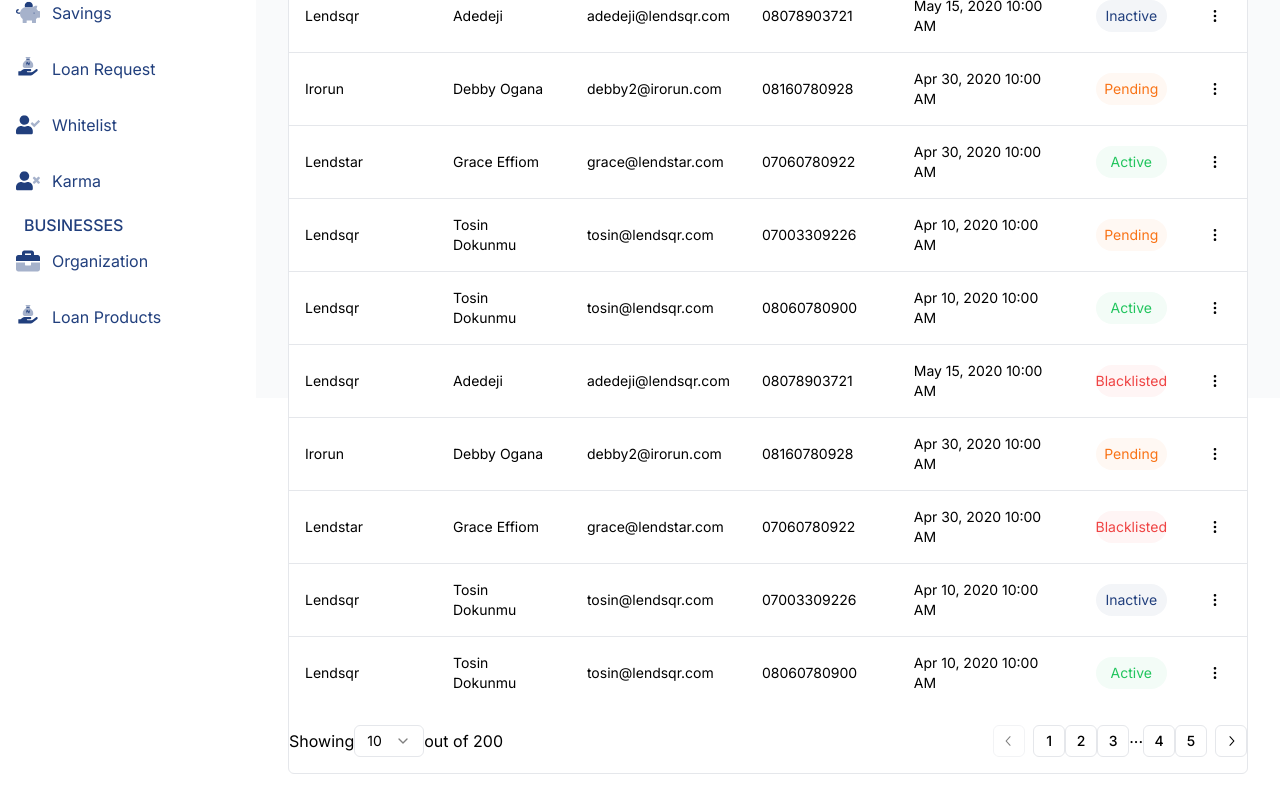
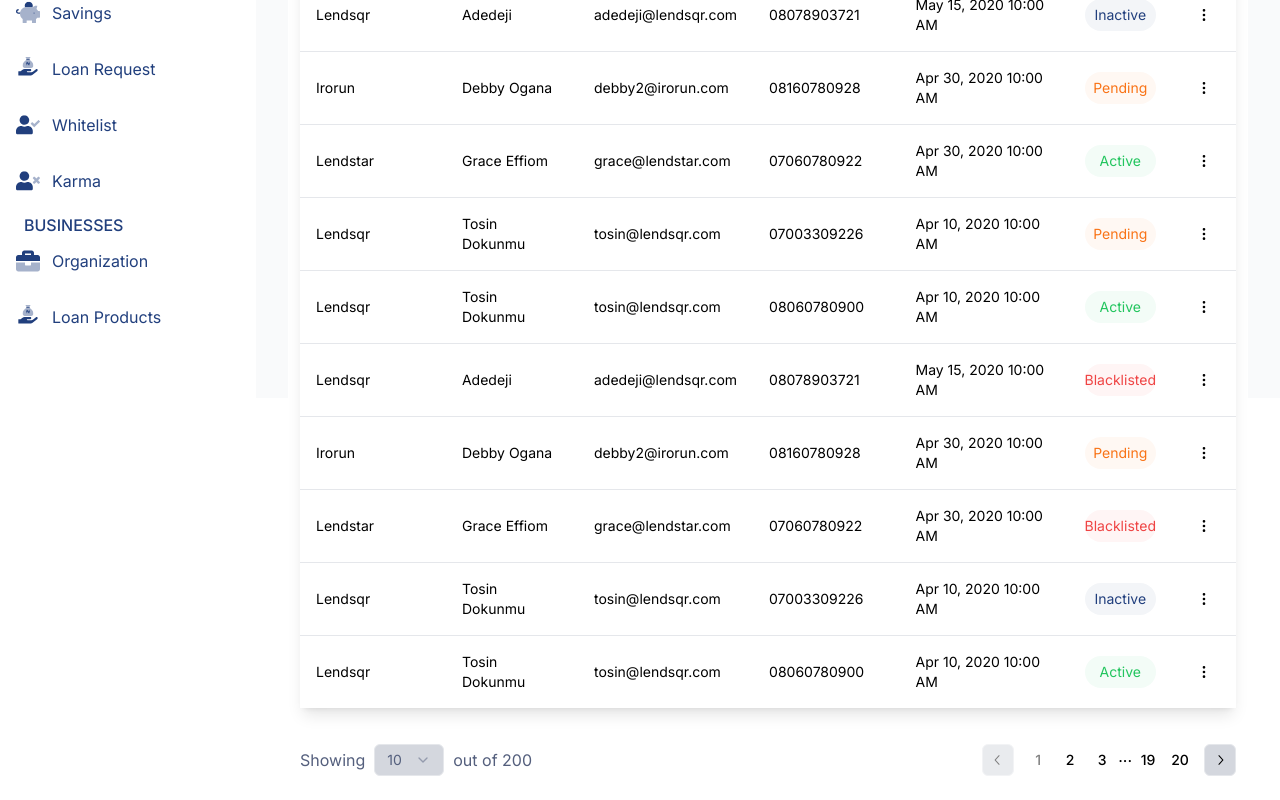
Before and after one commit to maytheu/lendsqr-fe-test, a Next.js app: page / in a window 1280 px wide. Shown: the part 442-1242 px from the top of the page. Before the commit the page ends 1216 px from the top, so only its background shows below. Built offline with nearby package versions, Linux system fonts and the light colour scheme.

Commit message:
implement pagination style

```diff
--- a/components/TableComp.tsx
+++ b/components/TableComp.tsx
@@ -58,7 +58,6 @@
 interface DataTableProps<TData, TValue> {
   columns: ColumnDef<TData, TValue>[];
   data: TData[];
-  filter?: TData;
 }
 
 /**
@@ -69,8 +68,7 @@
 export const TableComp = ({
   columns,
   data,
-  filter = {},
-}: DataTableProps<TData, TValue>) => {
+}: DataTableProps<TableData, TValue>) => {
   const [sorting, setSorting] = useState<SortingState>([]);
   const [columnFilters, setColumnFilters] = useState<ColumnFiltersState>([]);
   const table = useReactTable({
@@ -92,8 +90,9 @@
   });
   // table.getColumn("email")?.setFilterValue(event.target.value)
   return (
-    <div className="rounded-md border">
-      <Table>
+    <div className="px-3 mb-5">
+      <div className="mb-3 shadow-lg">
+        <Table className="bg-white shadow-lg">
           <TableHeader>
             {table.getHeaderGroups().map((headerGroup) => (
               <TableRow key={headerGroup.id}>
@@ -121,21 +120,28 @@
                 >
                   {row.getVisibleCells().map((cell) => (
                     <TableCell key={cell.id}>
-                    {flexRender(cell.column.columnDef.cell, cell.getContext())}
+                      {flexRender(
+                        cell.column.columnDef.cell,
+                        cell.getContext()
+                      )}
                     </TableCell>
                   ))}
                 </TableRow>
               ))
             ) : (
               <TableRow>
-              <TableCell colSpan={columns.length} className="h-24 text-center">
+                <TableCell
+                  colSpan={columns.length}
+                  className="h-24 text-center"
+                >
                   No results.
                 </TableCell>
               </TableRow>
             )}
           </TableBody>
         </Table>
-      <div className="flex items-center justify-end space-x-2 py-4">
+      </div>
+      <div className="flex items-center justify-end space-x-2 py-6">
         <DataTablePagination table={table} />
       </div>
     </div>
@@ -150,10 +156,10 @@
 export const ColumnHeader = ({ title }: { title: string }) => {
   return (
     <div className="flex items-center gap-2">
-      <span className="font-semibold uppercase text-12 text-primary-400">
+      <span className="font-semibold uppercase text-12 text-primary-100">
         {title}
       </span>
-      <ListFilter size={16} />
+      <ListFilter size={14} />
     </div>
   );
 };
@@ -211,23 +217,41 @@
   );
 };
 
-const DataTablePagination = ({ table }: DataTablePaginationProps<TData>) => {
-  const firstPages = [0, 1, 2,];
+const DataTablePagination = ({ table }: DataTablePaginationProps<TableData>) => {
+  const [currentPage, setCurrentPage] = useState(0);
+  const firstPages = [0, 1, 2];
   const lastPages = [table.getPageCount() - 2, table.getPageCount() - 1];
   const pagesToShow = Array.from(new Set([...firstPages, ...lastPages])).filter(
     (page) => page >= 0 && page < table.getPageCount()
   );
+
+  const setPage = (page: number) => {
+    setCurrentPage(page);
+    return table.setPageIndex(page);
+  };
+
+  const nextPage = () => {
+    setCurrentPage((page) => page + 1);
+    return table.nextPage();
+  };
+
+  console.log(pagesToShow);
+
+  const previousPage = () => {
+    setCurrentPage((page) => page - 1);
+    return table.previousPage();
+  };
   return (
     <div className="w-full flex items-center justify-between">
-      <div className="flex items-center">
-        Showing{" "}
+      <div className="flex items-center text-primary-100">
+        Showing &nbsp;
         <Select
           value={`${table.getState().pagination.pageSize}`}
           onValueChange={(value) => {
             table.setPageSize(Number(value));
           }}
         >
-          <SelectTrigger className="h-8 w-[70px]">
+          <SelectTrigger className="h-8 w-[70px] bg-primary-100/25">
             <SelectValue placeholder={table.getState().pagination.pageSize} />
           </SelectTrigger>
           <SelectContent side="top">
@@ -238,17 +262,16 @@
             ))}
           </SelectContent>
         </Select>
-        out of {table.getFilteredRowModel().rows.length}
+        &nbsp; out of {table.getFilteredRowModel().rows.length}
       </div>
 
       <div className="flex items-center space-x-2">
         <Button
           variant="outline"
-          className="h-8 w-8 p-0"
-          onClick={() => table.previousPage()}
+          className={"h-8 w-8 p-1 bg-primary-100/25"}
+          onClick={() => previousPage()}
           disabled={!table.getCanPreviousPage()}
         >
-          <span className="sr-only">Go to previous page</span>
           <ChevronLeftIcon className="h-4 w-4" />
         </Button>
         <div className="flex">
@@ -259,17 +282,19 @@
               )}
               <Button
                 variant="outline"
-              className="h-8 w-8 p-0"
-              onClick={() => console.log(`Go to page ${i + 1}`)}
+                className={"h-8 w-8 p-1 border-none"}
+                onClick={() => page !== currentPage && setPage(page)}
+                disabled={page === currentPage}
               >
-              <span className="">{i + 1}</span>
+                <span className="">{page + 1}</span>
               </Button>
             </Fragment>
-        ))}</div>
+          ))}
+        </div>
         <Button
           variant="outline"
-          className="h-8 w-8 p-0"
-          onClick={() => table.nextPage()}
+          className="h-8 w-8 p-1 bg-primary-100/25"
+          onClick={() => nextPage()}
           disabled={!table.getCanNextPage()}
         >
           <span className="sr-only">Go to next page</span>
```
Lines whose indentation alone changed are shown as unchanged.
